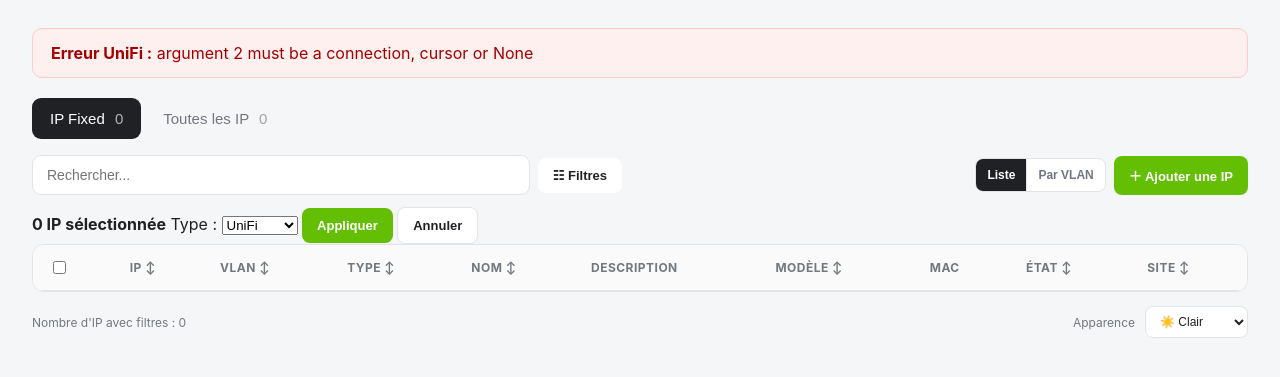
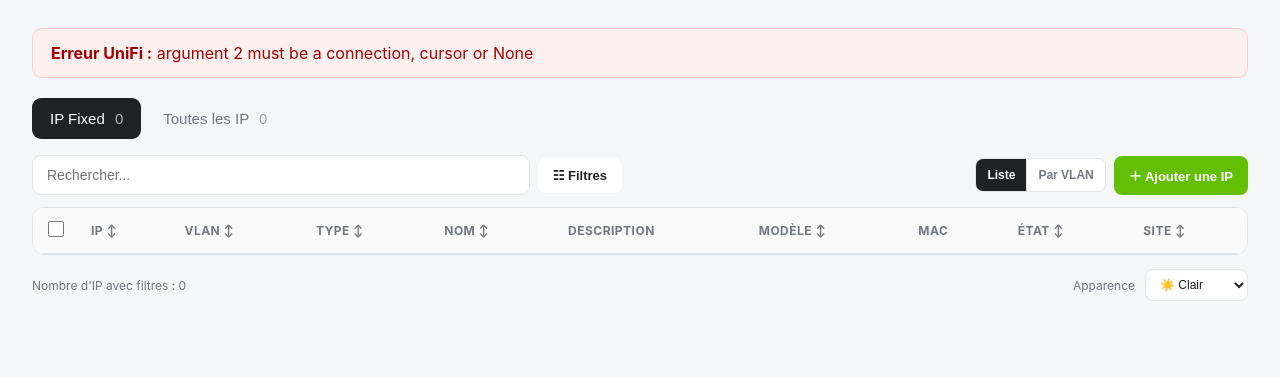
Before and after one commit to mfroger/ipman, a FastAPI app: page / in a window 1280 px wide. Shown: the part 104-481 px from the top of the page. Run offline with FastAPI, Linux system fonts and the light colour scheme; lists and menus that the app fills with data are empty; parts of the project's set-up code (start-up, migrations or seed data) failed here and were passed over.

Commit message:
Styliser la sélection multiple

```diff
--- a/static/style.css
+++ b/static/style.css
@@ -221,6 +221,54 @@ header p {
 .view-button.active {
     background: var(--button);
     color: var(--button-text)
+}
+
+.bulk-actions {
+    display: none;
+    align-items: center;
+    gap: 10px;
+    margin: -2px 0 12px;
+    padding: 10px 14px;
+    background: var(--surface);
+    border: 1px solid var(--border);
+    border-radius: 10px
+}
+
+.bulk-actions.open {
+    display: flex
+}
+
+.bulk-actions strong {
+    font-size: 13px
+}
+
+.bulk-actions span {
+    color: var(--muted);
+    font-size: 12px
+}
+
+.bulk-actions select {
+    border: 1px solid var(--border);
+    border-radius: 8px;
+    padding: 8px 10px;
+    background: var(--input);
+    color: var(--text);
+    font-size: 13px
+}
+
+.select-column {
+    width: 42px;
+    text-align: center;
+    padding-left: 10px !important;
+    padding-right: 6px !important
+}
+
+.select-column input {
+    width: 16px;
+    height: 16px;
+    margin: 0;
+    accent-color: #64BE04;
+    cursor: pointer
 }
 
 .filters-panel {
```
